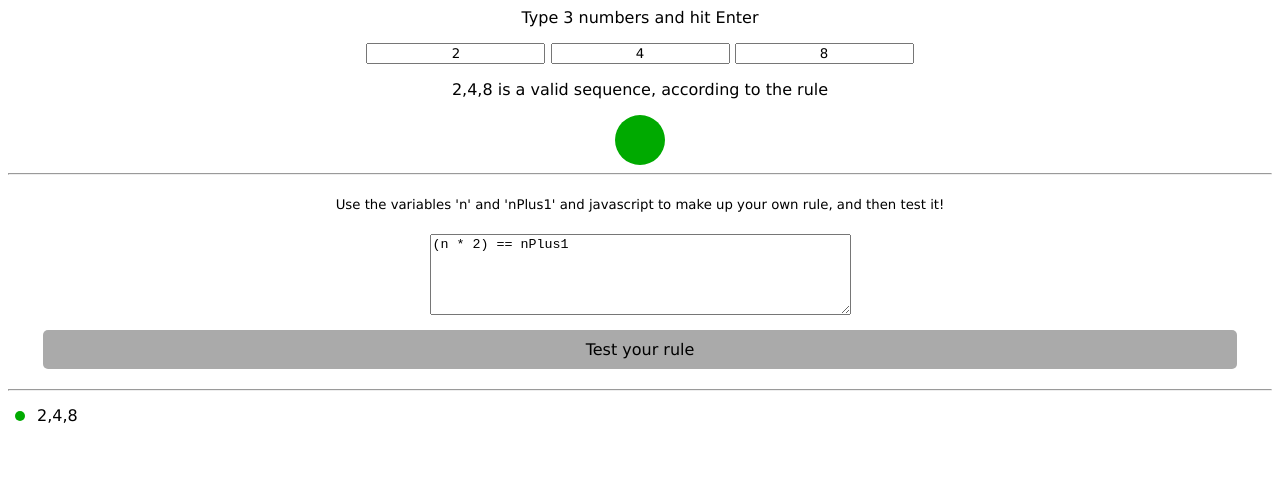
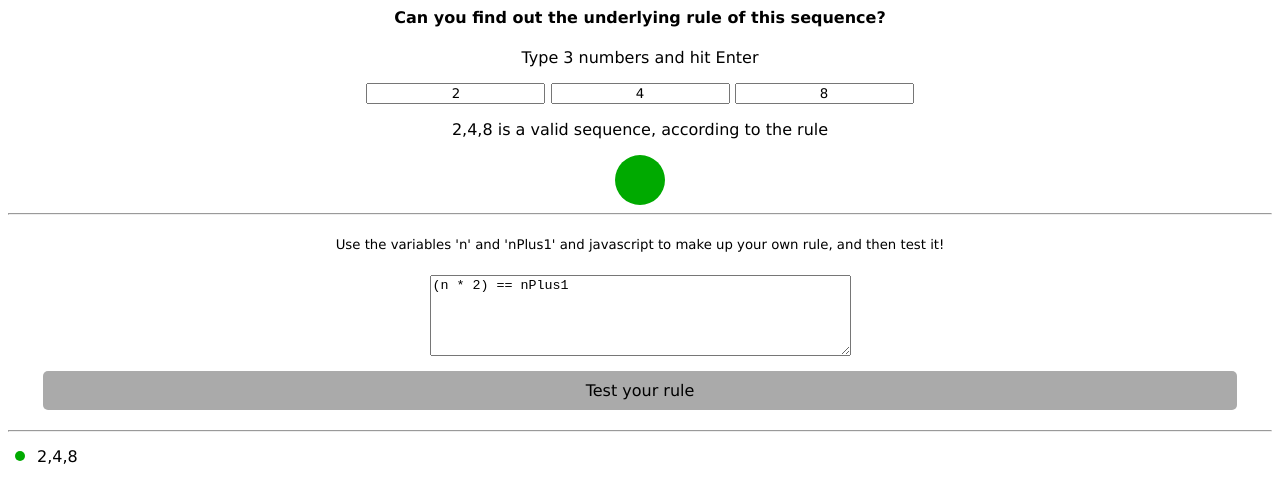
Before and after one commit to igorbc/discover-the-rule, a plain HTML site: page index.html in a window 1280 px wide. Drawn offline with Linux system fonts and the light colour scheme.

Commit message:
Puts a sort of heading on the page

```diff
--- a/index.html
+++ b/index.html
@@ -11,6 +11,7 @@
     <title>Discover the rule</title>
   </head>
   <body onload="start()">
+    <h4>Can you find out the underlying rule of this sequence?</h4>
     <p>Type 3 numbers and hit Enter</p>
     <div class="inputs">
       <input type="text" id="n1" value = 2>
```
